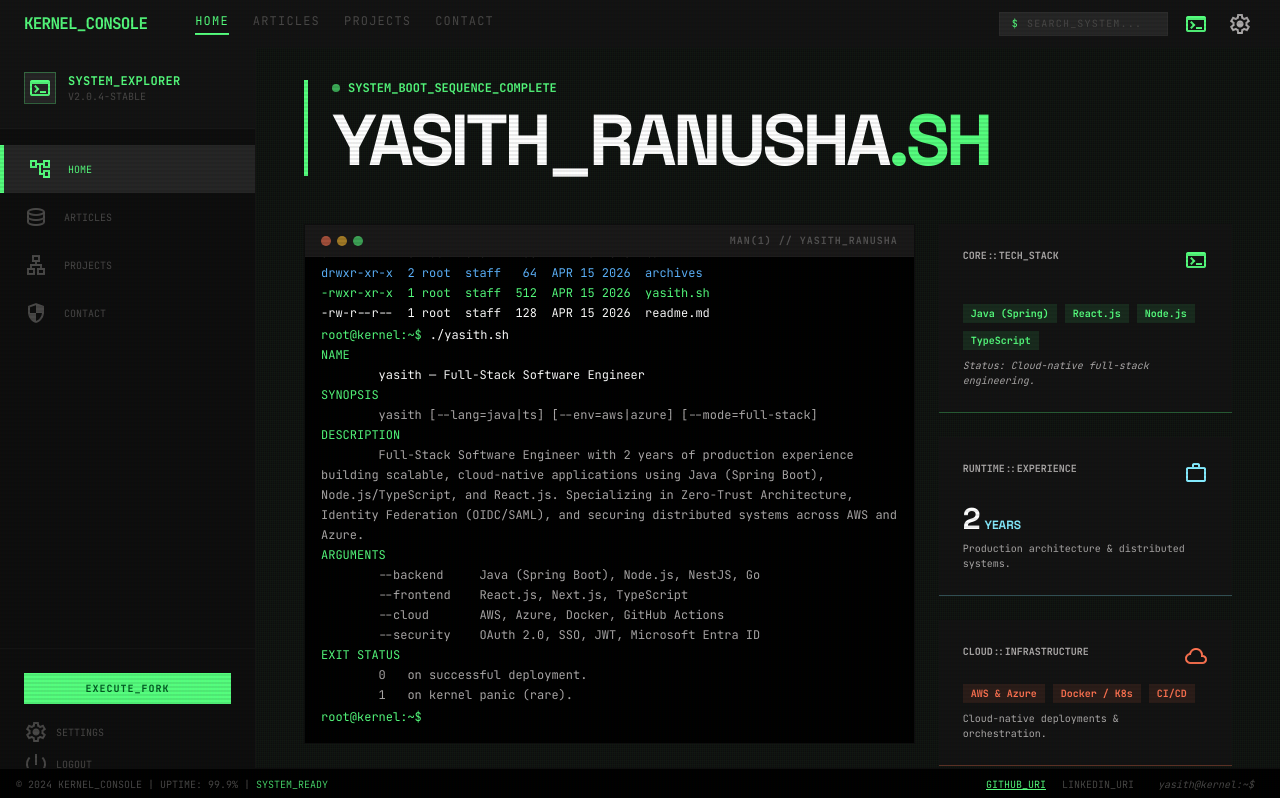
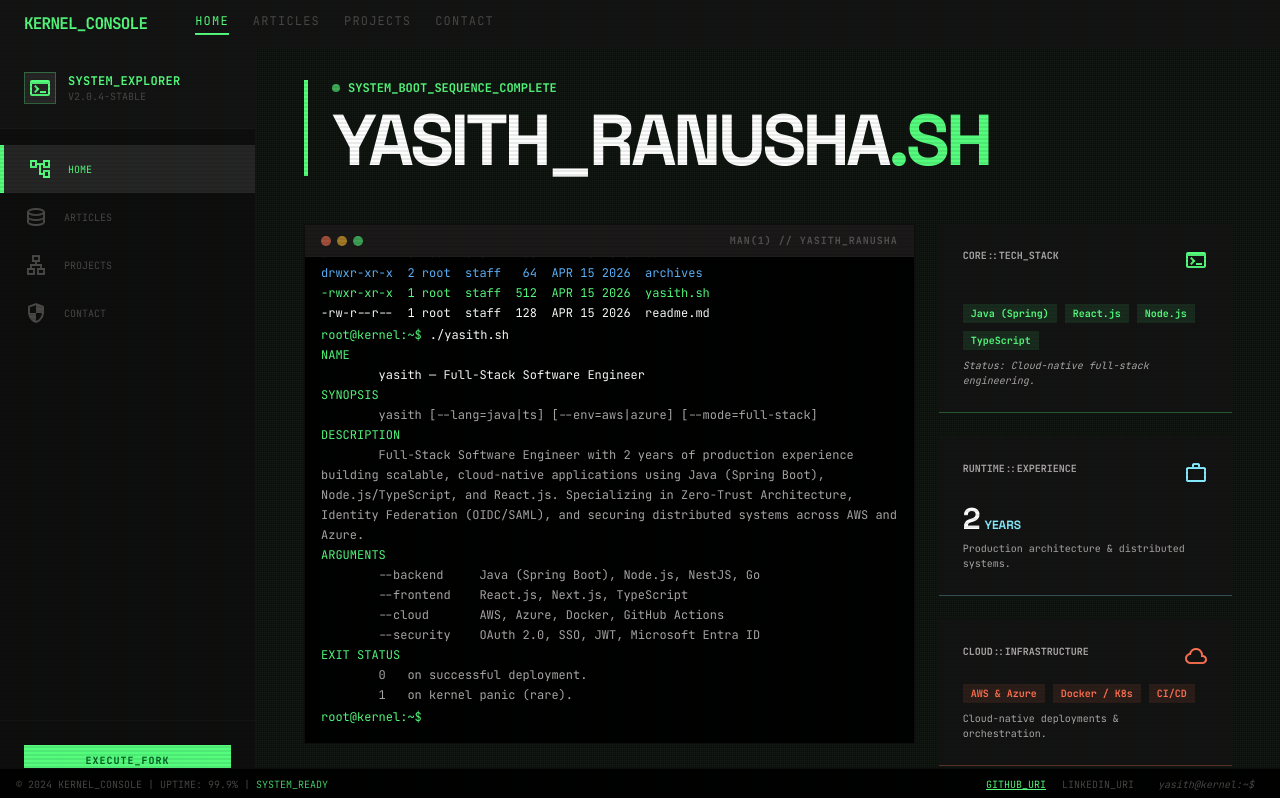
Before and after one commit to yasithranusha/portfolio, a Next.js app: page / in a window 1280 px wide. Shown: the top 798 px of the page. Built offline with nearby package versions, Linux system fonts and the light colour scheme; what notion-to-md would draw is missing.

Commit message:
refactor(ui): remove fake buttons and inputs from sidebar and navbar

```diff
--- a/components/layout/navbar.tsx
+++ b/components/layout/navbar.tsx
@@ -12,22 +12,9 @@ export function Navbar() {
         <NavLinks />
       </div>
 
-      {/* Right: search + icons */}
+      {/* Right: socials / functional links could go here if needed in future */}
       <div className="flex items-center gap-3">
-        <div className="hidden sm:flex items-center bg-[#262626] px-3 py-1 gap-2 border border-[#494847]/20">
-          <span className="text-[#55fe7e] text-[10px]">$</span>
-          <input
-            className="bg-transparent border-none outline-none text-[10px] w-32 text-[#55fe7e] placeholder:text-[#494847] font-mono"
-            placeholder="SEARCH_SYSTEM..."
-            type="text"
-          />
-        </div>
-        <span className="material-symbols-outlined text-[#55fe7e] cursor-pointer hover:bg-[#262626] p-1 transition-colors text-sm">
-          terminal
-        </span>
-        <span className="material-symbols-outlined text-[#adaaaa] cursor-pointer hover:bg-[#262626] p-1 transition-colors text-sm">
-          settings
-        </span>
+        {/* Placeholder for real functional actions */}
       </div>
     </header>
   );
--- a/components/layout/sidebar.tsx
+++ b/components/layout/sidebar.tsx
@@ -29,20 +29,15 @@ export function Sidebar() {
       <SidebarNav items={siteConfig.nav} icons={sidebarIcons} />
 
       {/* Bottom actions */}
-      <div className="p-6 border-t border-[#494847]/10">
-        <button className="w-full bg-[#55fe7e] text-[#005d23] py-2 font-bold text-[10px] font-mono uppercase tracking-widest hover:shadow-[0_0_15px_rgba(85,254,126,0.4)] transition-all">
+      <div className="p-6 border-t border-[#494847]/10 mt-auto">
+        <a
+          href={siteConfig.socials.github}
+          target="_blank"
+          rel="noopener noreferrer"
+          className="w-full bg-[#55fe7e] text-[#005d23] py-2 font-bold text-[10px] font-mono uppercase tracking-widest hover:shadow-[0_0_15px_rgba(85,254,126,0.4)] transition-all flex items-center justify-center text-center cursor-pointer"
+        >
           EXECUTE_FORK
-        </button>
-        <div className="mt-4 flex flex-col gap-2 font-mono text-[10px] uppercase">
-          <div className="flex items-center gap-2 text-[#494847] hover:text-[#adaaaa] cursor-pointer">
-            <span className="material-symbols-outlined text-xs">settings</span>
-            SETTINGS
-          </div>
-          <div className="flex items-center gap-2 text-[#494847] hover:text-[#ff7351] cursor-pointer">
-            <span className="material-symbols-outlined text-xs">power_settings_new</span>
-            LOGOUT
-          </div>
-        </div>
+        </a>
       </div>
     </aside>
   );
```
